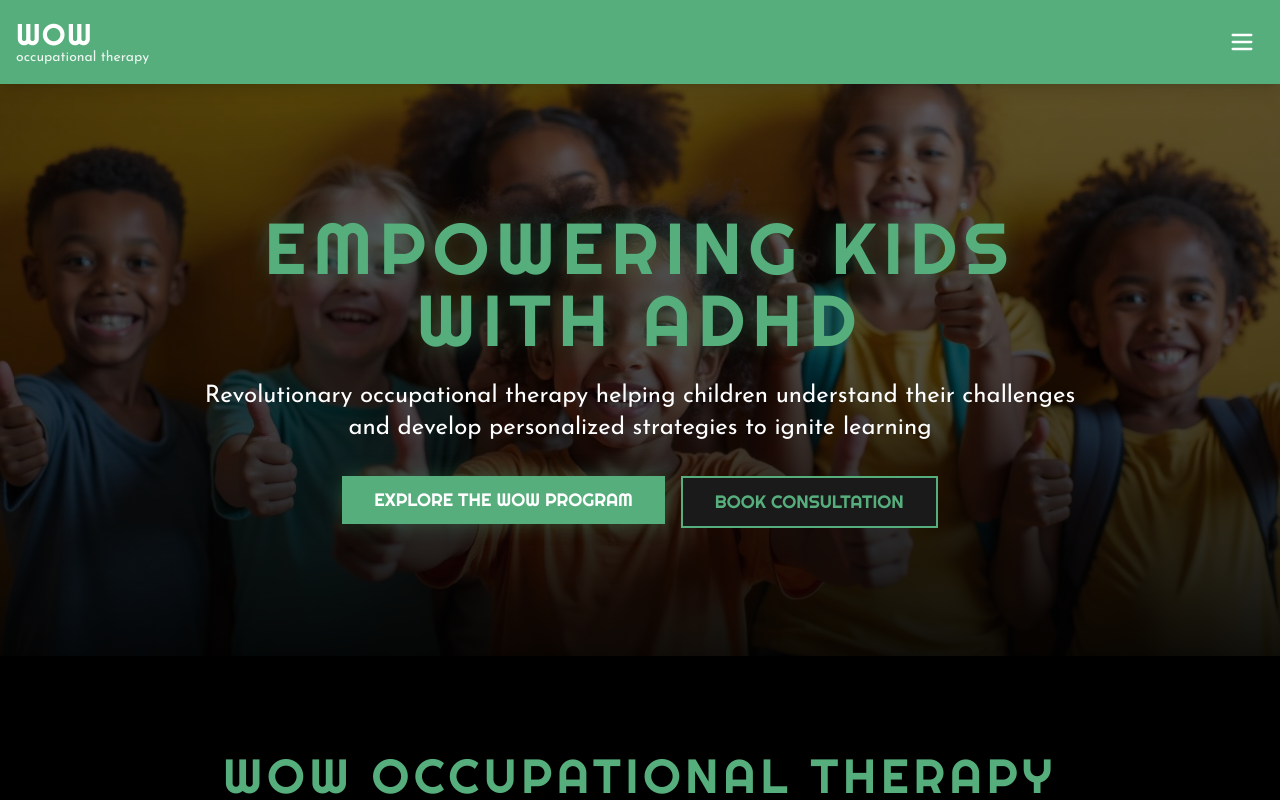
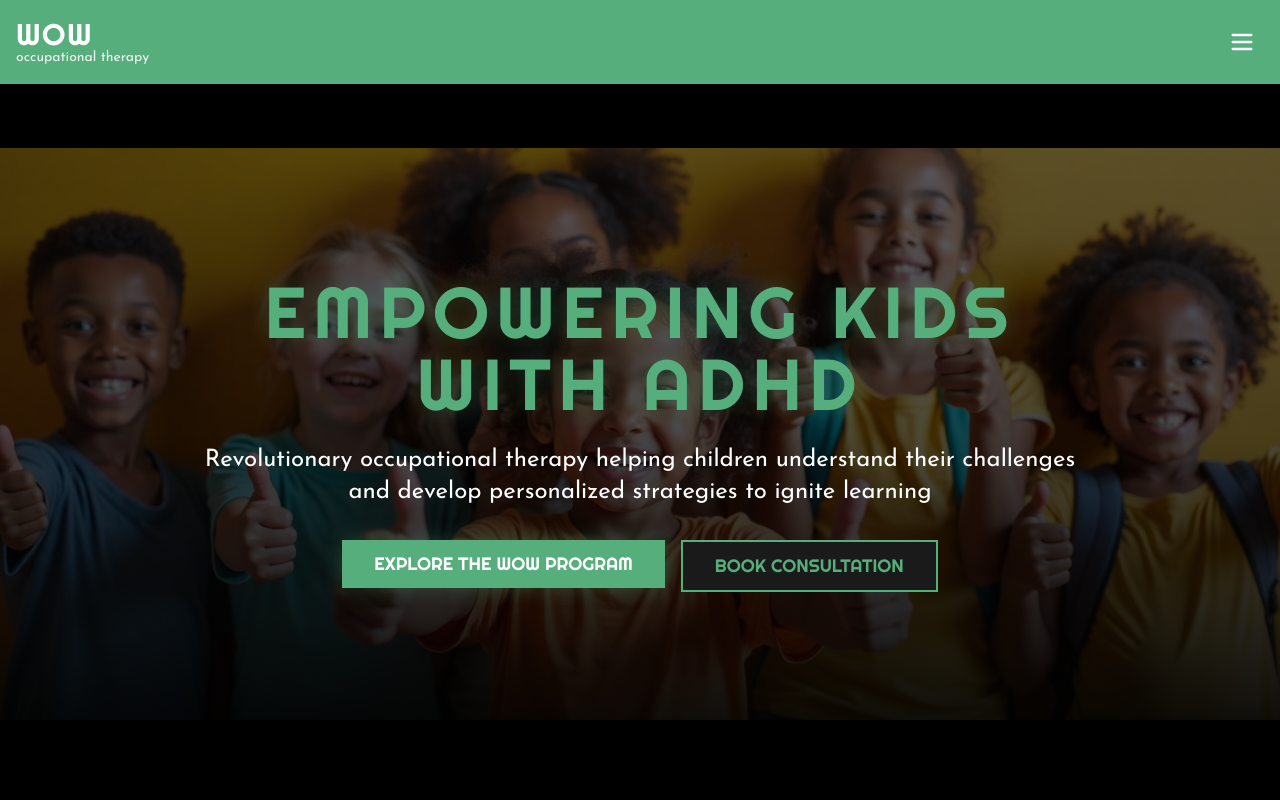
Before and after one commit to hear-me-out7/WOW2, a React (Vite) app: page / in a window 1280 px wide. Shown: the top 800 px of the page. Built offline with nearby package versions, Linux system fonts and the light colour scheme; the HTML template or start-up script is replaced by a standard one.

Commit message:
Fix header overlapping content
- Add pt-16 padding to main element to prevent sticky header from covering page content
- Ensures proper spacing on all pages

```diff
--- a/src/App.tsx
+++ b/src/App.tsx
@@ -28,7 +28,7 @@ const App = () => (
         <SkipToContent />
         <div className="min-h-screen flex flex-col bg-black-bg">
           <Header />
-          <main id="main-content" className="flex-1 pb-20 md:pb-0" tabIndex={-1}>
+          <main id="main-content" className="flex-1 pt-16 pb-20 md:pb-0" tabIndex={-1}>
             <Routes>
               <Route path="/" element={<Index />} />
               <Route path="/program" element={<ProgramPage />} />
```
